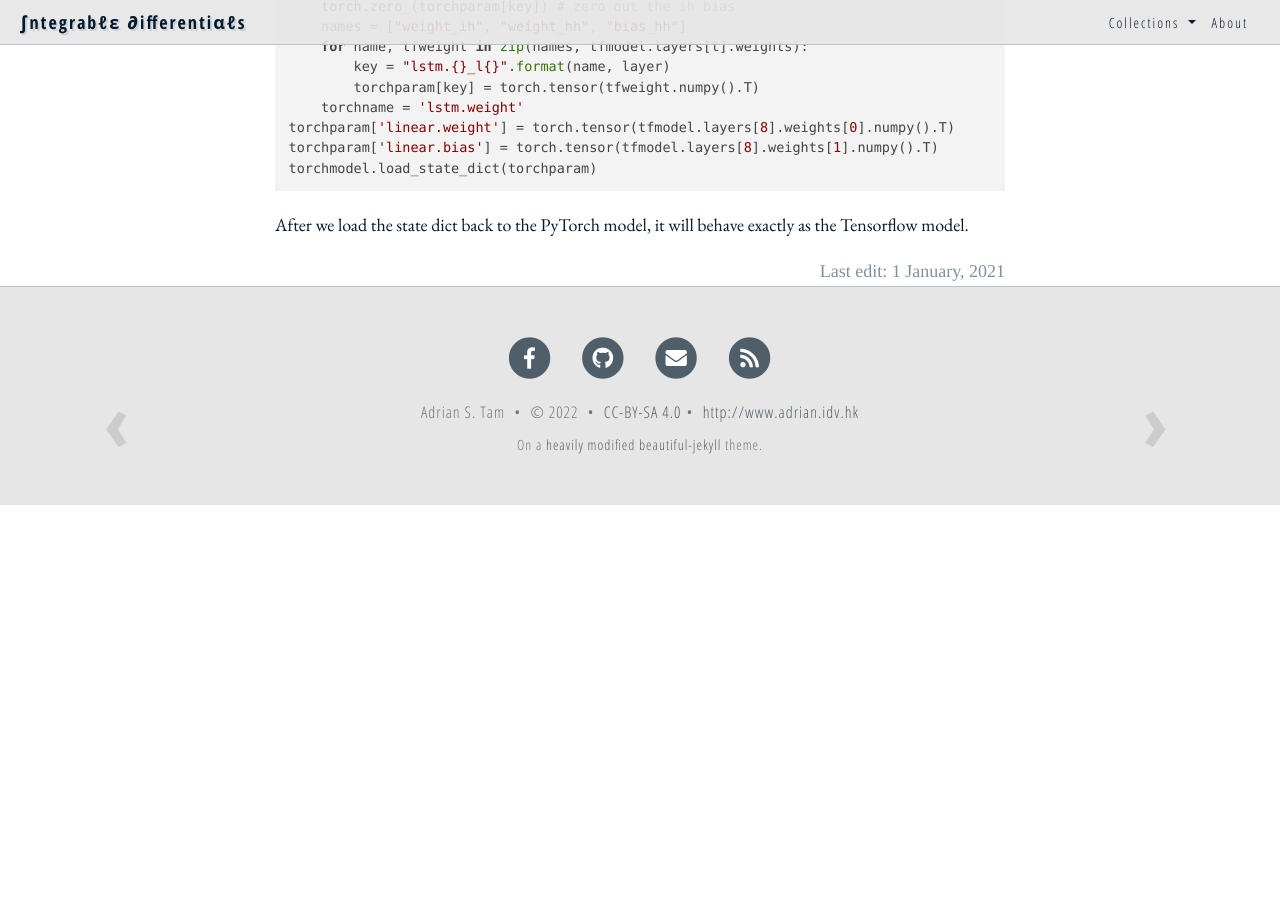
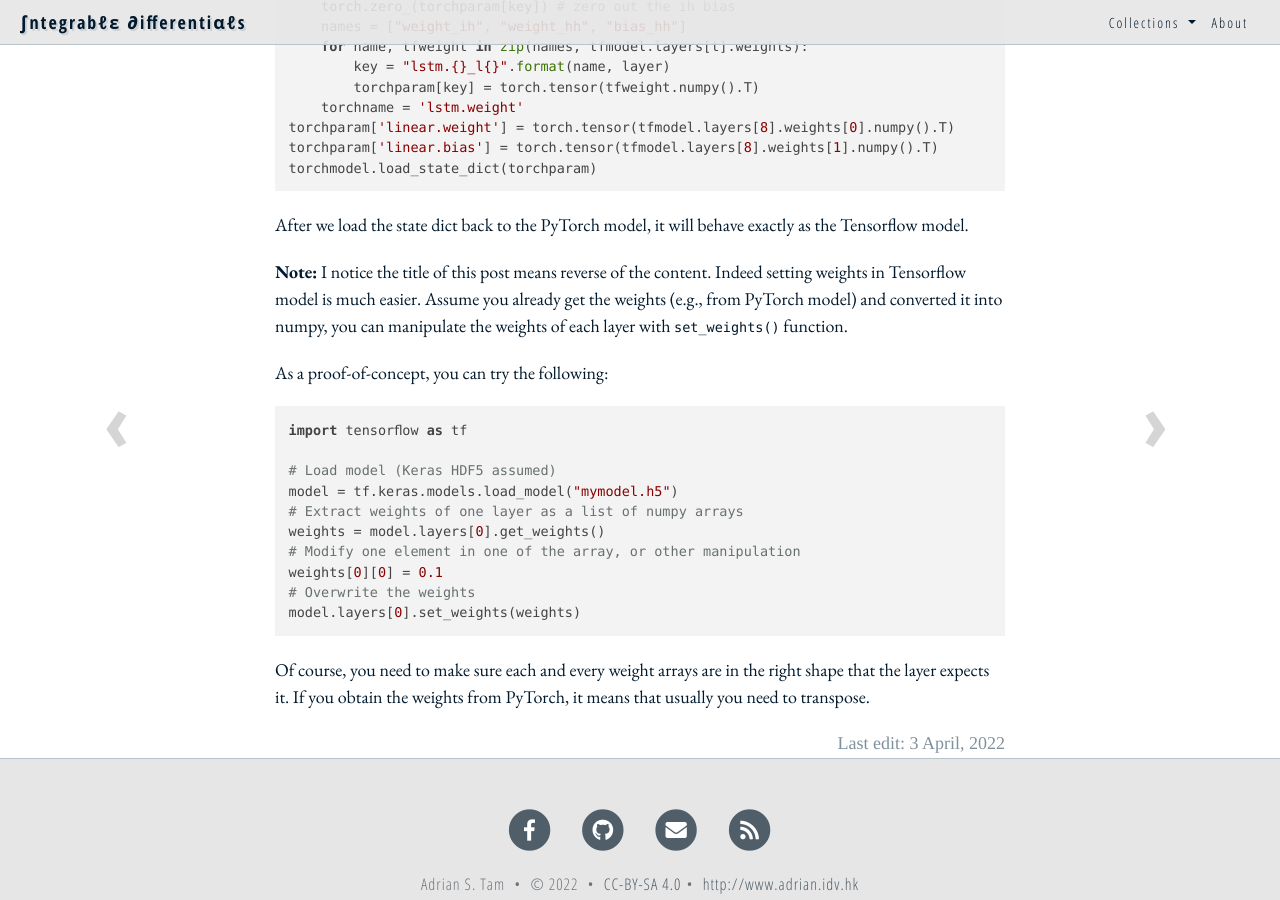
Before and after one commit to righthandabacus/righthandabacus.github.io, a Jekyll site: the page built from _posts/2020-12-31-torch2tf.markdown, in a window 1280 px wide and 900 px high, scrolled down 3596 px. Built offline with Jekyll 4.4.1, drawn with Linux system fonts in a browser that asks for light colours; nearby versions of some CDN libraries; some web fonts are replaced; comment, search, counter and statistics services are not loaded; before the commit the page ends 4101 px from its top, so only the background shows below that.

Commit message:
Update article

````diff
--- a/_posts/2020-12-31-torch2tf.markdown
+++ b/_posts/2020-12-31-torch2tf.markdown
@@ -2,7 +2,7 @@
 layout: post
 title: Copying weight tensors from PyTorch to Tensorflow
 date: Thu, 31 Dec 2020 12:28:42 -0500
-lastedit: Fri, 01 Jan 2021 11:27:06 -0500
+lastedit: Sun, 03 Apr 2022 21:45:47 -0400
 tags: code
 ---
 
@@ -181,3 +181,27 @@ torchmodel.load_state_dict(torchparam)
 
 After we load the state dict back to the PyTorch model, it will behave exactly
 as the Tensorflow model.
+
+**Note:** I notice the title of this post means reverse of the content. Indeed
+setting weights in Tensorflow model is much easier. Assume you already get the
+weights (e.g., from PyTorch model) and converted it into numpy, you can
+manipulate the weights of each layer with `set_weights()` function.
+
+As a proof-of-concept, you can try the following:
+
+```python
+import tensorflow as tf
+
+# Load model (Keras HDF5 assumed)
+model = tf.keras.models.load_model("mymodel.h5")
+# Extract weights of one layer as a list of numpy arrays
+weights = model.layers[0].get_weights()
+# Modify one element in one of the array, or other manipulation
+weights[0][0] = 0.1
+# Overwrite the weights
+model.layers[0].set_weights(weights)
+```
+
+Of course, you need to make sure each and every weight arrays are in the right
+shape that the layer expects it. If you obtain the weights from PyTorch,
+it means that usually you need to transpose.
````
